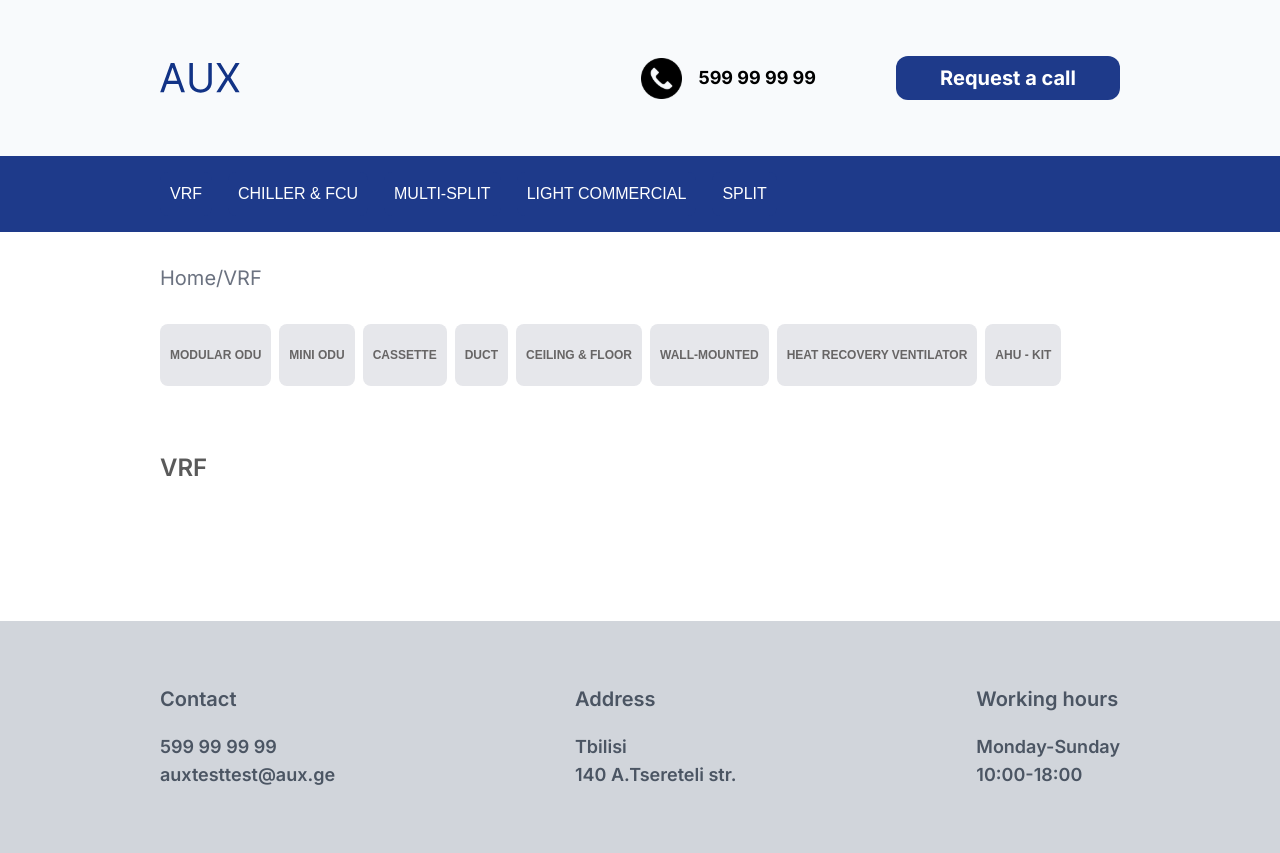
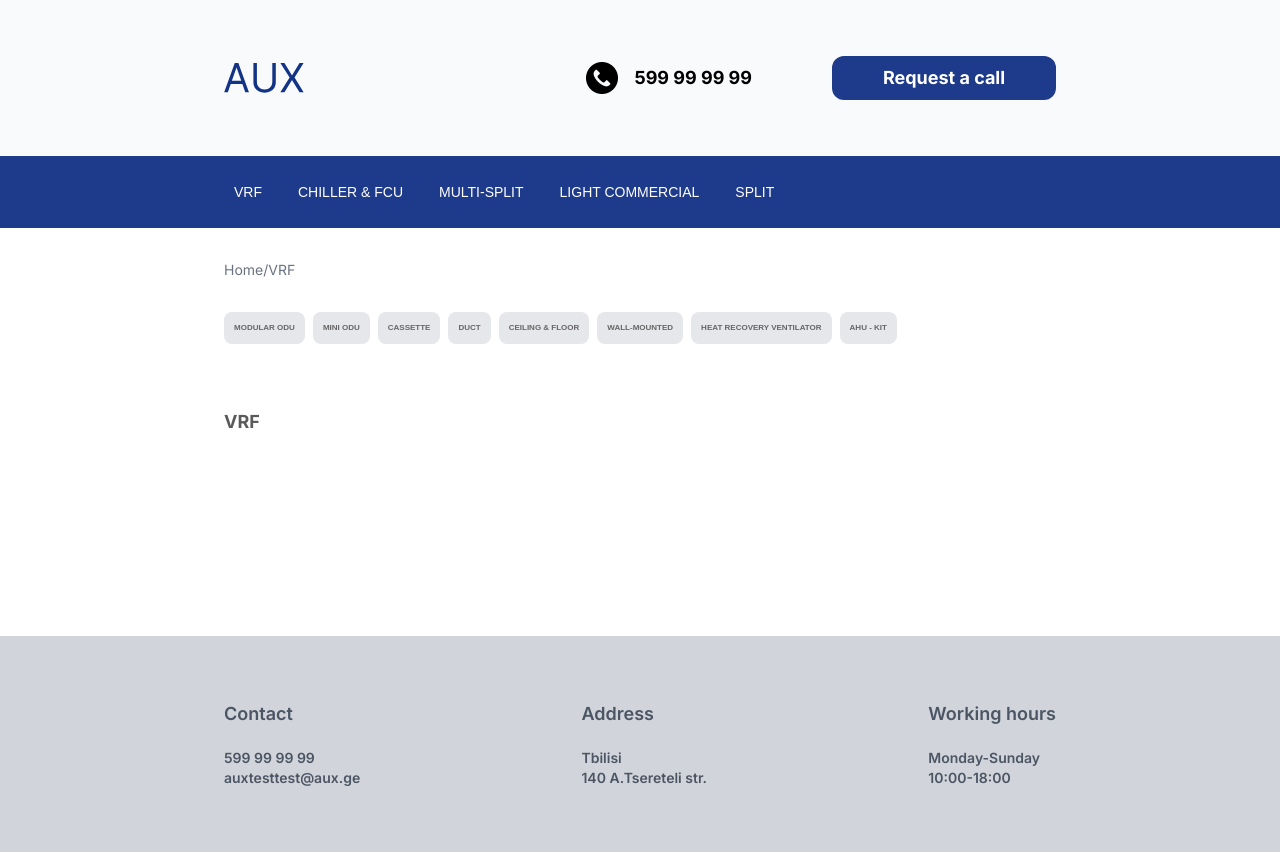
Before and after one commit to Milltiades/AUX, a Next.js app: page /en/VRF in a window 1280 px wide. Built offline with nearby package versions, Linux system fonts and the light colour scheme.

Commit message:
fixed responsive for main page

```diff
--- a/app/[locale]/VRF/page.tsx
+++ b/app/[locale]/VRF/page.tsx
@@ -18,8 +18,8 @@ export default function VRFPage() {
   }
 
   return (
-    <div className=" md:px-40 pt-8 pb-16 flex flex-col px-5 min-h-custom">
-      <div className=" text-xl text-gray-500">
+    <div className="  pt-8 pb-16 flex flex-col px-5 sm:px-5 lg:px-48 xl:px-56 2xl:px-60 min-h-custom">
+      <div className=" text-xs sm:text-sm   text-gray-500">
         <Link href="/" passHref>
           {t("Home")}
         </Link>
@@ -39,7 +39,7 @@ export default function VRFPage() {
           </ul>
         </nav>
       </div>
-      <h1 className="product-h1">{t("Title")}</h1>
+      <h1 className="product-h1 mt-8 md:mt-16 font-bold text-sm md:text-lg">{t("Title")}</h1>
       <div>
 
 
--- a/app/[locale]/globals.css
+++ b/app/[locale]/globals.css
@@ -29,15 +29,12 @@ li {
 
 
 .min-h-custom {
-  min-height: calc(100vh - 411px);
-  @media screen and (max-width: 700px) {
-    min-height: calc(100vh - 350px);
-  }
+  min-height: calc(100vh - 392px);
 }
+
 .li-vrf {
-  font-size: 12px;
+  font-size: 8px;
   color: #676565;
-  height: 62px;
   background-color: #E6E7EB;
   font-weight: bold;
   text-align: center;
@@ -53,12 +50,7 @@ li {
 
 }
 .product-h1{
-  font-size: x-large;
-  margin-top: 64px;
-  font-weight: 600;
+
+
   color: rgb(90, 90, 90);
 }
-
-.res-small {
-  margin-top: 12px;
-}
--- a/app/[locale]/page.tsx
+++ b/app/[locale]/page.tsx
@@ -18,7 +18,7 @@ export default function Home() {
 
   return (
 
-    <main className="flex flex-col min-h-custom bg-white lg:px-40 md:px-5 " >
+    <main className="flex-grow px-0 min-h-custom sm:px-5 lg:px-48 xl:px-56 2xl:px-60 py-8 md:py-12 lg:py-16 " >
      <Lang/>
       <Consultation />
 
--- a/app/[locale]/requestCall/page.tsx
+++ b/app/[locale]/requestCall/page.tsx
@@ -49,29 +49,29 @@ export default function Page() {
 
   return (
     <div className="flex items-center justify-center p-5  min-h-custom md:px-40 md:py-20 ">
-      <div className="bg-gray-100 max-w-lg m-auto flex flex-col p-10 text-white rounded-lg shadow-2xl w-full">
-        <h1 className="mb-10 text-2xl text-blue-900 font-bold">{t("title")}</h1>
+      <div className="bg-gray-100 max-w-lg m-auto flex flex-col p-5 sm:p-10 text-white rounded-lg shadow-2xl w-full">
+        <h1 className="mb-10 text-sm sm:text-2xl text-blue-900 font-bold">{t("title")}</h1>
         <form
           ref={form}
           className="flex flex-col gap-6"
           onSubmit={handleSubmit(onSubmit)}
         >
           <input
-            className=" placeholder-blue-900 h-8  bg-transparent border-b-2 border-blue-900 focus:border-blue-900 text-blue-900 hover:border-blue-900 p-2"
+            className=" placeholder-blue-900 h-8  bg-transparent border-b-2 border-blue-900 focus:border-blue-900 text-blue-900 hover:border-blue-900 p-2 text-sm sm:text-lg md:text-xl"
             type="text"
             {...register("name", { required: true })}
             placeholder={t("name")}
           />
 
           <input
-            className=" h-8  bg-transparent border-b-2 text-blue-900 border-blue-900 placeholder-blue-900 focus:border-blue-900 hover:border-blue-900 p-2"
+            className=" h-8  bg-transparent border-b-2 text-blue-900 border-blue-900 placeholder-blue-900 focus:border-blue-900 hover:border-blue-900 p-2 text-sm sm:text-lg"
             type="text"
             {...register("email", { required: true })}
             placeholder={t("email")}
           />
 
           <input
-            className=" h-8  bg-transparent border-b-2 text-blue-900 border-blue-900 placeholder-blue-900 focus:border-blue-900 hover:border-blue-900 p-2"
+            className=" h-8  bg-transparent border-b-2 text-blue-900 border-blue-900 placeholder-blue-900 focus:border-blue-900 hover:border-blue-900 p-2 text-sm sm:text-lg"
             type="text"
             {...register("mobile", { required: true })}
             placeholder={t("mobile")}
@@ -79,7 +79,7 @@ export default function Page() {
           <input
             type="submit"
             value={t("btn")}
-            className=" bg-blue-900 text-white font-bold rounded-xl w-40 md:w-56 md:text-xl text-sm hover:bg-blue-700 transition duration-300 ease-in-out h-11 self-end"
+            className=" bg-blue-900 text-white font-bold rounded-xl w-40 md:w-56 hover:bg-blue-700 transition duration-300 ease-in-out h-11 self-end text-sm sm:text-lg"
           />
         </form>
       </div>
--- a/components/Footer.tsx
+++ b/components/Footer.tsx
@@ -5,22 +5,22 @@ export default function Footer() {
 
     const t = useTranslations('Footer')
   return (
-    <div className="flex flex-col md:flex-row bg-gray-300 p-5 md:py-16 lg:px-40 justify-between md:px-5 gap-5">
+    <div className="flex flex-col md:flex-row bg-gray-300  md:py-16 p-5 sm:px-5 lg:px-48 xl:px-56 2xl:px-60 justify-between md:px-5 gap-5">
       <div className=" flex flex-col gap-5">
-        <h1 className=" font-semibold text-lg md:text-xl text-gray-600">{t('contact')}</h1>
-        <h1 className=" font-semibold text-sm md:text-lg text-gray-600">
+        <h1 className=" font-semibold text-sm md:text-lg text-gray-600">{t('contact')}</h1>
+        <h1 className=" font-semibold text-xs md:text-sm text-gray-600">
           599 99 99 99 <br />
           auxtesttest@aux.ge
         </h1>
       </div>
       <div className=" flex flex-col gap-5">
-        <h1 className=" font-semibold text-lg md:text-xl text-gray-600">{t('address')}</h1>
-        <h1 className=" font-semibold text-sm md:text-lg text-gray-600">{t('tbilisi')} <br/> {t('tsereteli')}
+        <h1 className=" font-semibold text-sm md:text-lg text-gray-600">{t('address')}</h1>
+        <h1 className=" font-semibold text-xs md:text-sm text-gray-600">{t('tbilisi')} <br/> {t('tsereteli')}
         </h1>
         </div>
       <div className=" flex flex-col gap-5">
-        <h1 className=" font-semibold text-lg md:text-xl text-gray-600">{t('working')}</h1>
-        <h1 className=" font-semibold text-sm md:text-lg text-gray-600">{t('days')} <br/>
+        <h1 className=" font-semibold text-sm md:text-lg text-gray-600">{t('working')}</h1>
+        <h1 className=" font-semibold text-xs md:text-sm text-gray-600">{t('days')} <br/>
         10:00-18:00
         </h1>
       </div>
--- a/components/Header.tsx
+++ b/components/Header.tsx
@@ -6,28 +6,30 @@ import Link from "next/link";
 export default function Header() {
   const t = useTranslations("Button");
   return (
-    <div className=" bg-slate-50 md:py-14 shadow-lg lg:px-40 justify-between px-5 py-5 md:flex">
+    <div className=" bg-slate-50 md:py-14 shadow-lg px-5 sm:px-5 lg:px-48 xl:px-56 2xl:px-60 justify-between  py-5 md:flex">
       <Link className=" items-center flex justify-center" href="/">
         <Image width={80} height={30} src="/logo.svg" alt={"logo"} />
       </Link>
       <div className="flex justify-between mt-5 md:mt-0">
-        <div className="flex items-center md:mr-20">
+        <div className="flex items-center md:mr-20 mt-4 sm:mt-0">
           <Image
-            className=" mr-4"
-            width={41}
-            height={41}
+            className=" mr-4 image-aux"
+            width={32}
+            height={32}
             src={"/phone.svg"}
             alt={"phone"}
+
+
           />
 
           {/* <img className=" w-10 h-10 mr-4" src="./phone.svg" alt="phone" /> */}
 
-          <h1 className=" text-lg md:text-lg font-bold">599 99 99 99</h1>
+          <h1 className=" text-sm md:text-lg font-bold">599 99 99 99</h1>
         </div>
 
         <Link href="/requestCall">
           {" "}
-          <button className=" bg-blue-900 text-white font-bold rounded-xl w-40 md:w-56 md:text-xl text-sm hover:bg-blue-700 transition duration-300 ease-in-out h-11 mt-2 sm:mt-0">
+          <button className=" bg-blue-900 text-white font-bold rounded-xl w-40 md:w-56 md:text-lg text-sm hover:bg-blue-700 transition duration-300 ease-in-out h-11 mt-4 sm:mt-0">
             {t("title")}
           </button>
         </Link>
--- a/components/Navbar.tsx
+++ b/components/Navbar.tsx
@@ -22,7 +22,7 @@ const Navbar = () => {
 
   return (
     <nav
-      className="hidden md:flex bg-blue-900 p-4 lg:px-40 md:px-5"
+      className="hidden md:flex bg-blue-900 p-4 px-5 sm:px-5 lg:px-48 xl:px-56 2xl:px-60"
       onMouseLeave={handleNavbarMouseLeave}
     >
       <ul className="flex space-x-4">
@@ -31,7 +31,7 @@ const Navbar = () => {
             {" "}
             <li
 
-              className="relative group bg-blue-900 hover:bg-blue-950"
+              className="relative group bg-blue-900 hover:bg-blue-950 text-sm"
               onMouseEnter={() => handleMenuClick(item)}
             >
               {t(`${item.title}`)}
```
